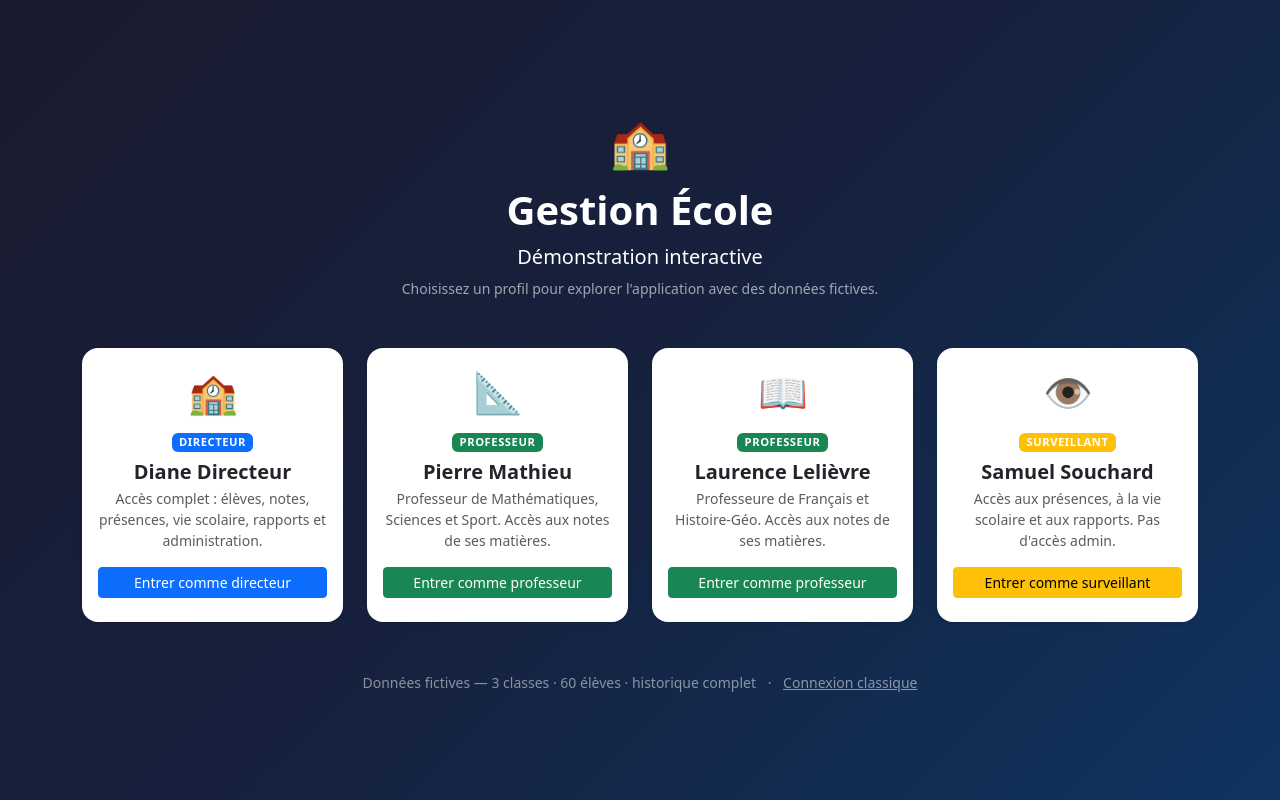
After one commit to bashbe/DerechEretz, a Flask app: page /demo in a window 1280 px wide. The commit adds this page. Run offline with Flask 3, Linux system fonts and the light colour scheme.

Commit message:
feat: blueprint /demo avec page d'accueil et connexion rapide par rôle
- GET /demo : landing page autonome (pas de layout commun) présentant
  les 4 comptes démo avec description et bouton d'entrée en 1 clic
- GET /demo/as/<role_key> : connexion automatique (directeur, professeur_maths,
  professeur_lettres, surveillant) puis redirection vers /eleves
- GET /demo/quitter : déconnexion et retour à /demo
- Bannière jaune «Mode démo» visible sur toutes les pages quand l'utilisateur
  connecté est un compte démo, avec liens Changer / Quitter
- Le jeu de données est chargé via `flask seed-demo` (demo/seed.py)

Co-Authored-By: Claude Sonnet 4.6 <noreply@anthropic.com>
Claude-Session: https://claude.ai/code/session_01GMM4CLa3bXbf9wFnHCz6id

```diff
--- a/app/__init__.py
+++ b/app/__init__.py
@@ -24,6 +24,7 @@ def create_app(config_class=Config):
     from app.professeur.routes import professeur_bp
     from app.surveillant.routes import surveillant_bp
     from app.eleves.routes import eleves_bp
+    from app.demo.routes import demo_bp
 
     app.register_blueprint(auth_bp)
     app.register_blueprint(main_bp)
@@ -31,6 +32,7 @@ def create_app(config_class=Config):
     app.register_blueprint(professeur_bp, url_prefix="/professeur")
     app.register_blueprint(surveillant_bp, url_prefix="/surveillant")
     app.register_blueprint(eleves_bp)
+    app.register_blueprint(demo_bp)
 
     from app.cli import register_cli
 
--- /dev/null
+++ b/app/demo/routes.py
@@ -0,0 +1,81 @@
+from flask import Blueprint, flash, redirect, render_template, url_for
+from flask_login import login_user, logout_user
+
+from app.models import User
+
+demo_bp = Blueprint("demo", __name__)
+
+# Comptes démo et leur description
+COMPTES_DEMO = [
+    {
+        "role_key": "directeur",
+        "email": "demo@ecole.fr",
+        "nom": "Diane Directeur",
+        "role": "directeur",
+        "description": "Accès complet : élèves, notes, présences, vie scolaire, rapports et administration.",
+        "couleur": "primary",
+        "icone": "🏫",
+    },
+    {
+        "role_key": "professeur_maths",
+        "email": "prof.maths@demo.fr",
+        "nom": "Pierre Mathieu",
+        "role": "professeur",
+        "description": "Professeur de Mathématiques, Sciences et Sport. Accès aux notes de ses matières.",
+        "couleur": "success",
+        "icone": "📐",
+    },
+    {
+        "role_key": "professeur_lettres",
+        "email": "prof.lettres@demo.fr",
+        "nom": "Laurence Lelièvre",
+        "role": "professeur",
+        "description": "Professeure de Français et Histoire-Géo. Accès aux notes de ses matières.",
+        "couleur": "success",
+        "icone": "📖",
+    },
+    {
+        "role_key": "surveillant",
+        "email": "surveillant@demo.fr",
+        "nom": "Samuel Souchard",
+        "role": "surveillant",
+        "description": "Accès aux présences, à la vie scolaire et aux rapports. Pas d'accès admin.",
+        "couleur": "warning",
+        "icone": "👁",
+    },
+]
+
+EMAILS_DEMO = {c["email"] for c in COMPTES_DEMO}
+
+
+@demo_bp.route("/demo")
+def landing():
+    """Page d'accueil de la démo — choisir un compte."""
+    return render_template("demo/landing.html", comptes=COMPTES_DEMO)
+
+
+@demo_bp.route("/demo/as/<role_key>")
+def entrer_comme(role_key):
+    """Connexion automatique en tant qu'un compte démo."""
+    compte = next((c for c in COMPTES_DEMO if c["role_key"] == role_key), None)
+    if compte is None:
+        flash("Compte démo inconnu.", "danger")
+        return redirect(url_for("demo.landing"))
+
+    user = User.query.filter_by(email=compte["email"]).first()
+    if user is None:
+        flash(
+            "Les données démo ne sont pas chargées. Lancez d'abord : flask seed-demo",
+            "warning",
+        )
+        return redirect(url_for("demo.landing"))
+
+    login_user(user)
+    return redirect(url_for("eleves.liste"))
+
+
+@demo_bp.route("/demo/quitter")
+def quitter():
+    """Déconnexion et retour à la page démo."""
+    logout_user()
+    return redirect(url_for("demo.landing"))
--- /dev/null
+++ b/app/templates/demo/landing.html
@@ -0,0 +1,89 @@
+<!doctype html>
+<html lang="fr">
+<head>
+  <meta charset="utf-8">
+  <meta name="viewport" content="width=device-width, initial-scale=1">
+  <title>Démo — Gestion École</title>
+  <link href="https://cdn.jsdelivr.net/npm/bootstrap@5.3.3/dist/css/bootstrap.min.css" rel="stylesheet">
+  <style>
+    body {
+      background: linear-gradient(135deg, #1a1a2e 0%, #16213e 50%, #0f3460 100%);
+      min-height: 100vh;
+      display: flex;
+      align-items: center;
+      padding: 2rem 0;
+    }
+    .demo-card {
+      border: none;
+      border-radius: 1rem;
+      transition: transform .15s ease, box-shadow .15s ease;
+      cursor: pointer;
+    }
+    .demo-card:hover {
+      transform: translateY(-4px);
+      box-shadow: 0 12px 32px rgba(0,0,0,.2);
+    }
+    .role-badge {
+      font-size: .7rem;
+      letter-spacing: .05em;
+      text-transform: uppercase;
+    }
+    .icone { font-size: 2.5rem; line-height: 1; }
+    .demo-header { color: #fff; }
+    .demo-header small { color: rgba(255,255,255,.6); }
+  </style>
+</head>
+<body>
+  <div class="container">
+
+    <div class="text-center demo-header mb-5">
+      <div class="mb-2" style="font-size:3rem">🏫</div>
+      <h1 class="fw-bold">Gestion École</h1>
+      <p class="lead mb-1">Démonstration interactive</p>
+      <small>Choisissez un profil pour explorer l'application avec des données fictives.</small>
+    </div>
+
+    {% with messages = get_flashed_messages(with_categories=true) %}
+      {% if messages %}
+        {% for category, message in messages %}
+          <div class="alert alert-{{ category }} alert-dismissible mb-4" role="alert">
+            {{ message }}
+            <button type="button" class="btn-close" data-bs-dismiss="alert"></button>
+          </div>
+        {% endfor %}
+      {% endif %}
+    {% endwith %}
+
+    <div class="row g-4 justify-content-center">
+      {% for compte in comptes %}
+      <div class="col-sm-6 col-lg-3">
+        <a href="{{ url_for('demo.entrer_comme', role_key=compte.role_key) }}"
+           class="text-decoration-none">
+          <div class="card demo-card h-100 shadow-sm">
+            <div class="card-body text-center py-4">
+              <div class="icone mb-3">{{ compte.icone }}</div>
+              <span class="badge bg-{{ compte.couleur }} role-badge mb-2">{{ compte.role }}</span>
+              <h5 class="card-title fw-bold mb-1">{{ compte.nom }}</h5>
+              <p class="card-text text-muted small mb-3">{{ compte.description }}</p>
+              <button class="btn btn-{{ compte.couleur }} btn-sm w-100">
+                Entrer comme {{ compte.role }}
+              </button>
+            </div>
+          </div>
+        </a>
+      </div>
+      {% endfor %}
+    </div>
+
+    <div class="text-center mt-5">
+      <small class="text-white-50">
+        Données fictives — 3 classes · 60 élèves · historique complet
+        <span class="mx-2">·</span>
+        <a href="{{ url_for('auth.login') }}" class="text-white-50">Connexion classique</a>
+      </small>
+    </div>
+
+  </div>
+  <script src="https://cdn.jsdelivr.net/npm/bootstrap@5.3.3/dist/js/bootstrap.bundle.min.js"></script>
+</body>
+</html>
```
Also changed, not shown: app/templates/base.html (+10 -0 lines), app/demo/__init__.py (added).
